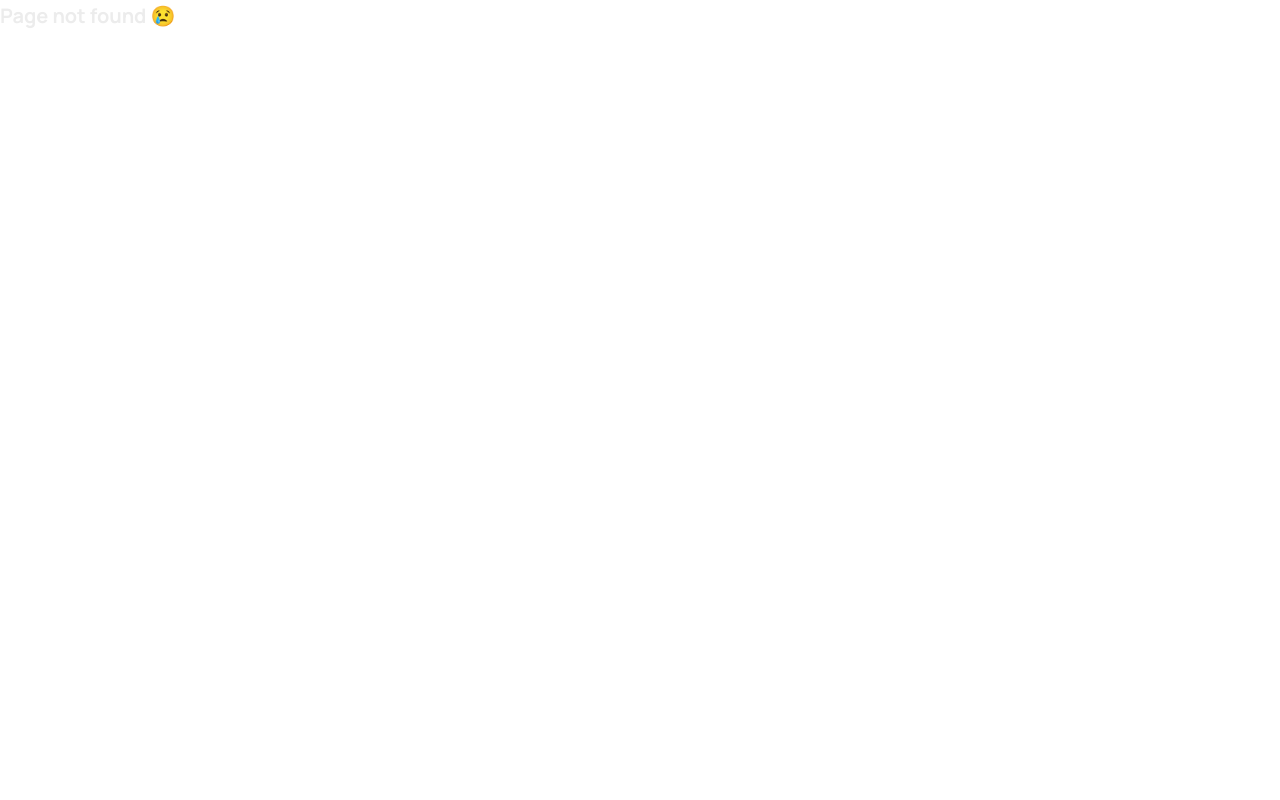
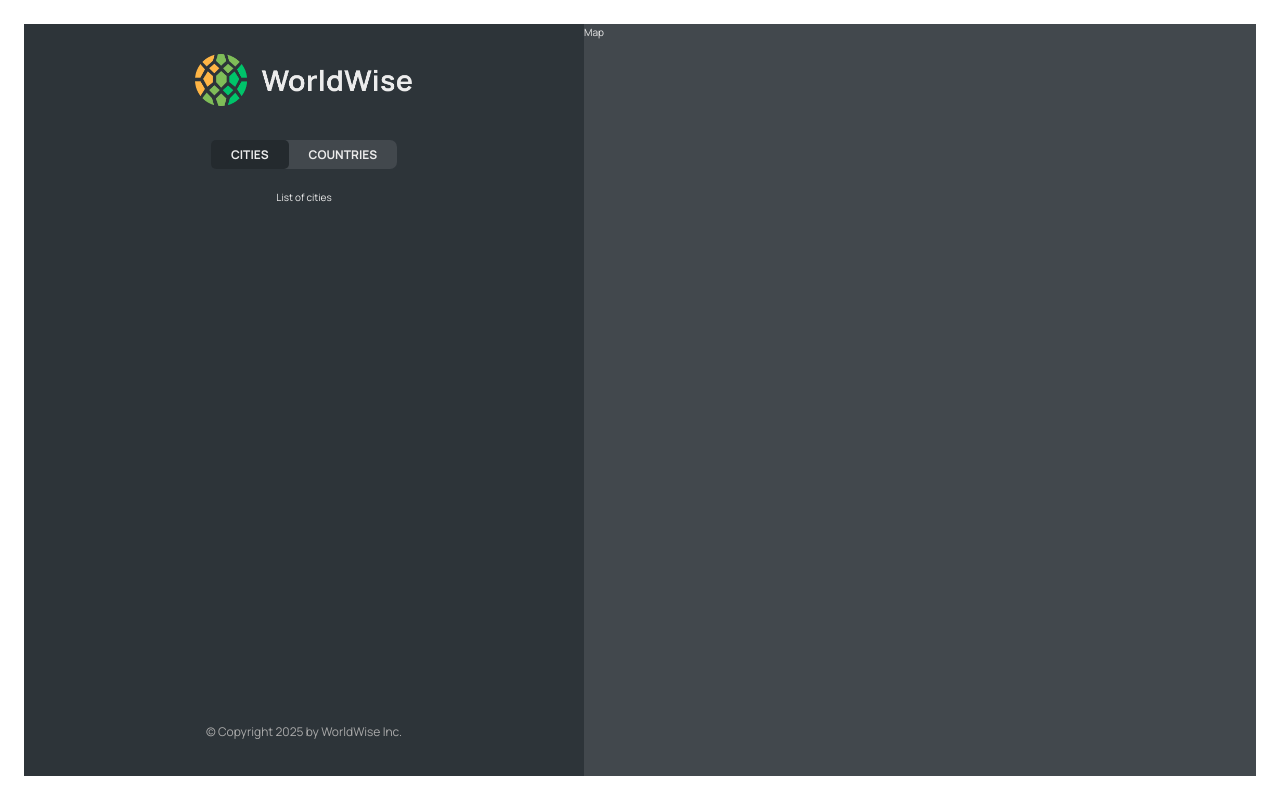
Before and after one commit to fernandodestefani/ultimate-react-best-udemy, a React (Vite) app in the folder 11-worldwise/: page /app/cities in a window 1280 px wide. Before the commit this address had no page. Built offline with nearby package versions, Linux system fonts and the light colour scheme.

Commit message:
implement nested routes and index route to create a tab bar navigation inside the sidebar component, allowing users to choose between cities and countries

```diff
--- a/11-worldwise/src/App.jsx
+++ b/11-worldwise/src/App.jsx
@@ -10,11 +10,16 @@ function App() {
   return (
     <BrowserRouter>
       <Routes>
-        <Route path="/" element={<Homepage />} />
+        <Route index element={<Homepage />} />
         <Route path="product" element={<Product />} />
         <Route path="pricing" element={<Pricing />} />
         <Route path="login" element={<Login />} />
-        <Route path="app" element={<AppLayout />} />
+        <Route path="app" element={<AppLayout />}>
+          <Route index element={<p>List of cities</p>} />
+          <Route path="cities" element={<p>List of cities</p>} />
+          <Route path="countries" element={<p>Countries</p>}/>
+          <Route path="form" element={<p>Form</p>}/>
+        </Route>
         <Route path="*" element={<PageNotFound />}/>
       </Routes>
     </BrowserRouter>
--- a/11-worldwise/src/components/AppNav.jsx
+++ b/11-worldwise/src/components/AppNav.jsx
@@ -1,9 +1,17 @@
+import { NavLink } from "react-router-dom"
 import styles from "./AppNav.module.css"
 
 function AppNav() {
   return (
     <div className={styles.nav}>
-      App Navigation
+      <ul>
+        <li>
+          <NavLink to="cities">Cities</NavLink>
+        </li>
+        <li>
+          <NavLink to="countries">Countries</NavLink>
+        </li>
+      </ul>
     </div>
   )
 }
--- a/11-worldwise/src/components/Sidebar.jsx
+++ b/11-worldwise/src/components/Sidebar.jsx
@@ -1,3 +1,4 @@
+import { Outlet } from "react-router-dom"
 import AppNav from "./AppNav"
 import Logo from "./Logo"
 import styles from "./Sidebar.module.css"
@@ -8,7 +9,7 @@ function Sidebar() {
       <Logo />
       <AppNav />
 
-      <p>List of cities</p>
+      <Outlet />
       <footer className={styles.footer}>
         <p className={styles.copyright}>
           &copy; Copyright {new Date().getFullYear()} by WorldWise Inc.
```
